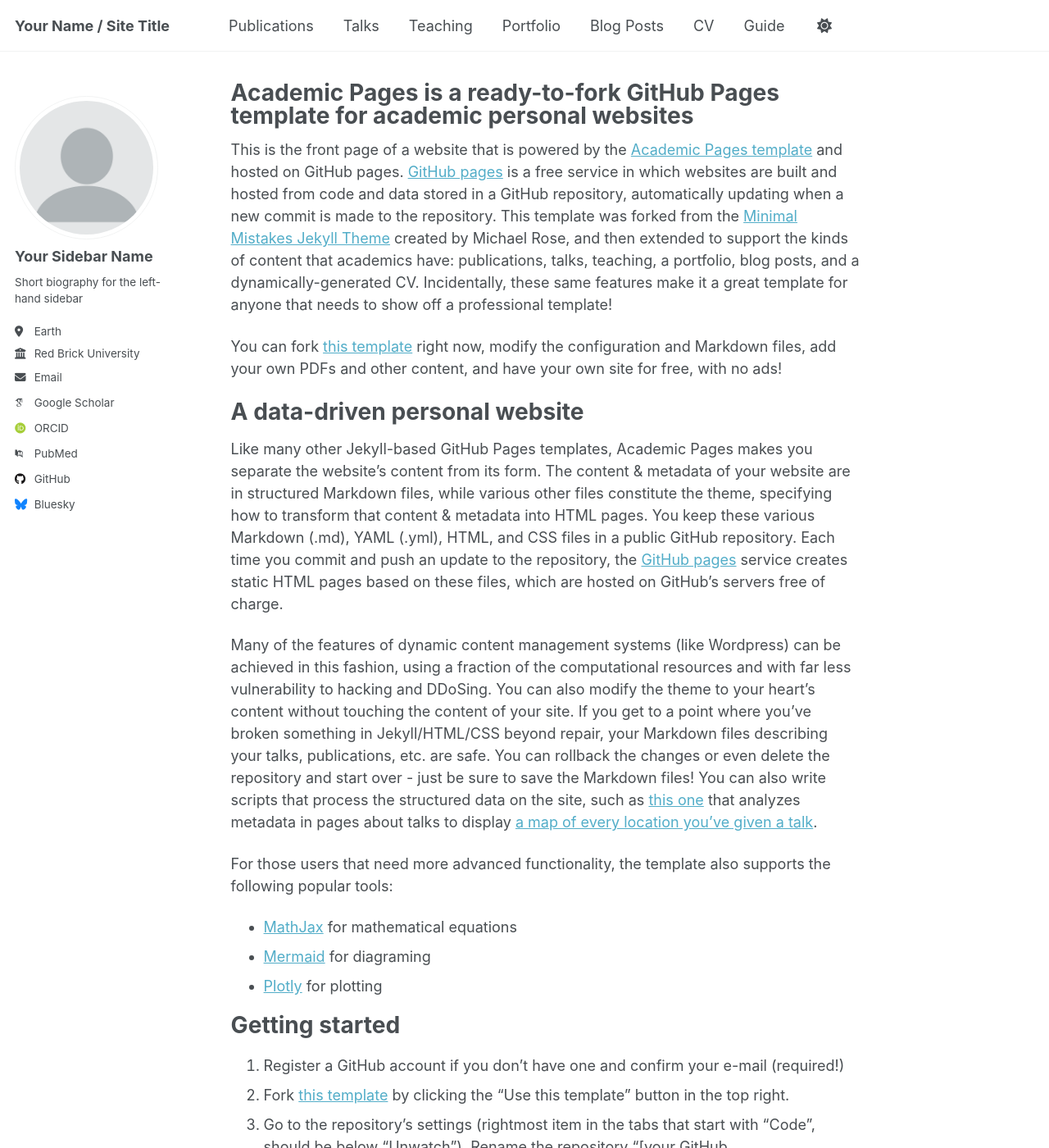
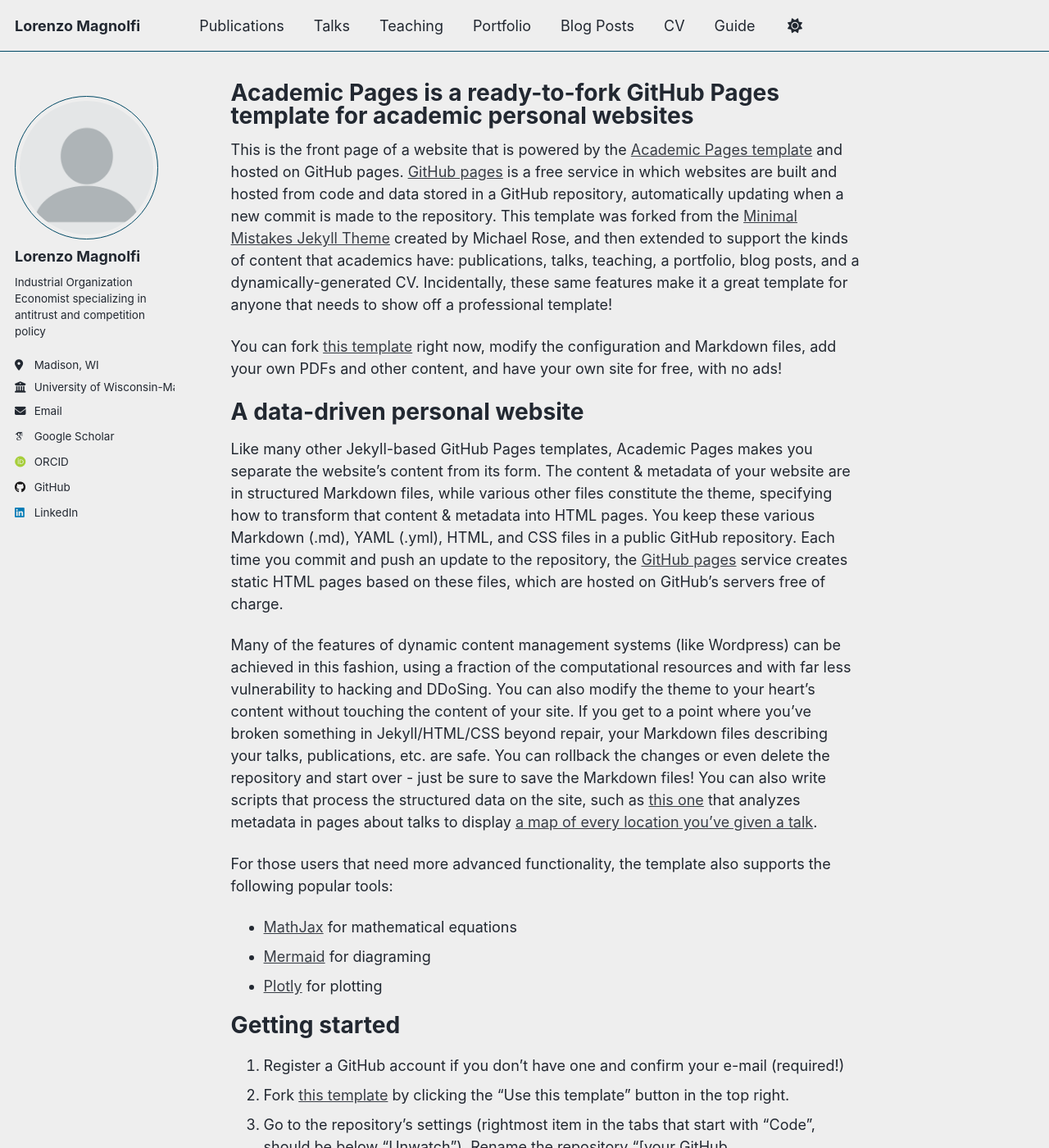
Before and after one commit to LorenzoMagnolfi/Lorenzomagnolfi.github.io, a Jekyll site: the page built from _pages/about.md, in a window 1280 px wide and 1400 px high. Shown: the whole window at 82% size. Built offline with Jekyll 4.4.1, drawn with Linux system fonts in a browser that asks for light colours; some web fonts are replaced; a script that is not in the unit is left out; some of the changed text lies outside the part shown.

Commit message:
Update _config.yml

```diff
--- a/_config.yml
+++ b/_config.yml
@@ -8,12 +8,12 @@
 
 # Basic Site Settings
 locale                   : "en-US"
-site_theme               : "default" # Currently available options are "default", "air"
-title                    : "Your Name / Site Title"
+site_theme               : "air" # Currently available options are "default", "air"
+title                    : "Lorenzo Magnolfi"
 title_separator          : "-"
-name                     : &name "Your Name"
-description              : &description "personal description"
-url                      : https://academicpages.github.io # the base hostname & protocol for your site e.g. "https://[your GitHub username].github.io" or if you already have some other page hosted on Github then use "https://[your GitHub username].github.io/[Your Repo Name]"
+name                     : &name "Lorenzo Magnolfi"
+description              : &description "Assistant professor of economics"
+url: "https://Lorenzomagnolfi.github.io"
 baseurl                  : "" # the subpath of your site, e.g. "/blog"
 repository               : "academicpages/academicpages.github.io"
 
@@ -23,23 +23,23 @@ repository               : "academicpages/academicpages.github.io"
 author:
   # Biographic information
   avatar           : "profile.png"
-  name             : "Your Sidebar Name"
+  name             : "Lorenzo Magnolfi"
   pronouns         : # example: "she/her"
-  bio              : "Short biography for the left-hand sidebar"
-  location         : "Earth"
-  employer         : "Red Brick University"
+  bio: "Industrial Organization Economist specializing in antitrust and competition policy"
+  location         : "Madison, WI"
+  employer         : "University of Wisconsin-Madison"
   uri              : # URL
-  email            : "none@example.org"
+  email            : "magnolfi@wisc.edu"
 
   # Academic websites
   academia         : # URL
   arxiv            : # URL - Update with the correct link to your profile
-  googlescholar    : "https://scholar.google.com/citations?user=PS_CX0AAAAAJ"
+  googlescholar    : "https://scholar.google.com/citations?user=juhwsRsAAAAJ&hl=en"
   inspire-hep      : # URL
   impactstory      : # URL
-  orcid            : "http://orcid.org/yourorcidurl"
+  orcid            : "https://orcid.org/0000-0002-5657-9520"
   semantic         : # URL
-  pubmed           : "https://www.ncbi.nlm.nih.gov/pubmed/?term=john+snow"
+  pubmed           : # URL
   researchgate     : # URL
   scopus           : # URL
 
@@ -53,7 +53,7 @@ author:
 
   # Social media
   artstation       : # Username
-  bluesky          : "bsky.app" # Replace this with you Bluesky username
+  bluesky          : #
   facebook         : # Username
   flickr           : # Username
   foursquare       : # Username
@@ -62,7 +62,7 @@ author:
   keybase          : # Username
   instagram        : # Username
   lastfm           : # Username
-  linkedin         : # Username
+  linkedin         : "https://www.linkedin.com/in/lorenzo-magnolfi-16725a13b"
   mastodon         : # URL
   medium           : # URL
   pinterest        : # Username
```
